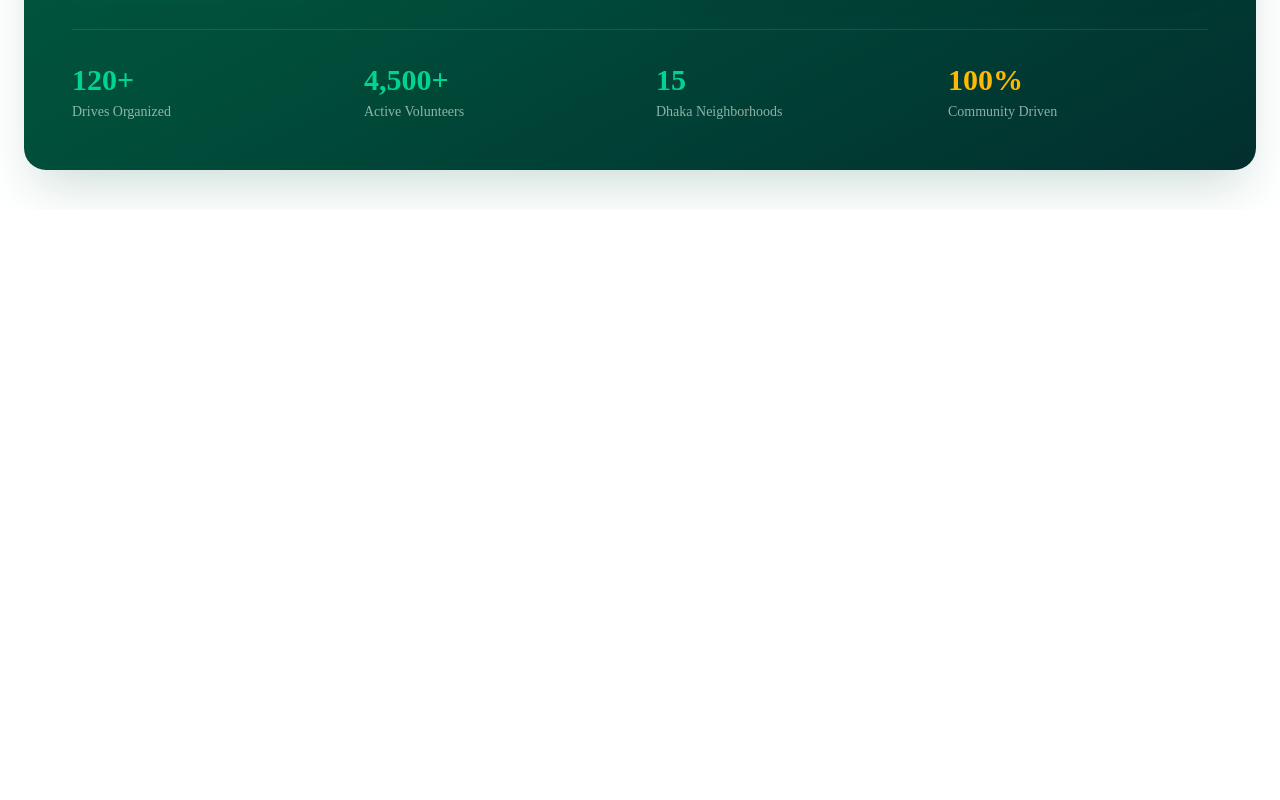
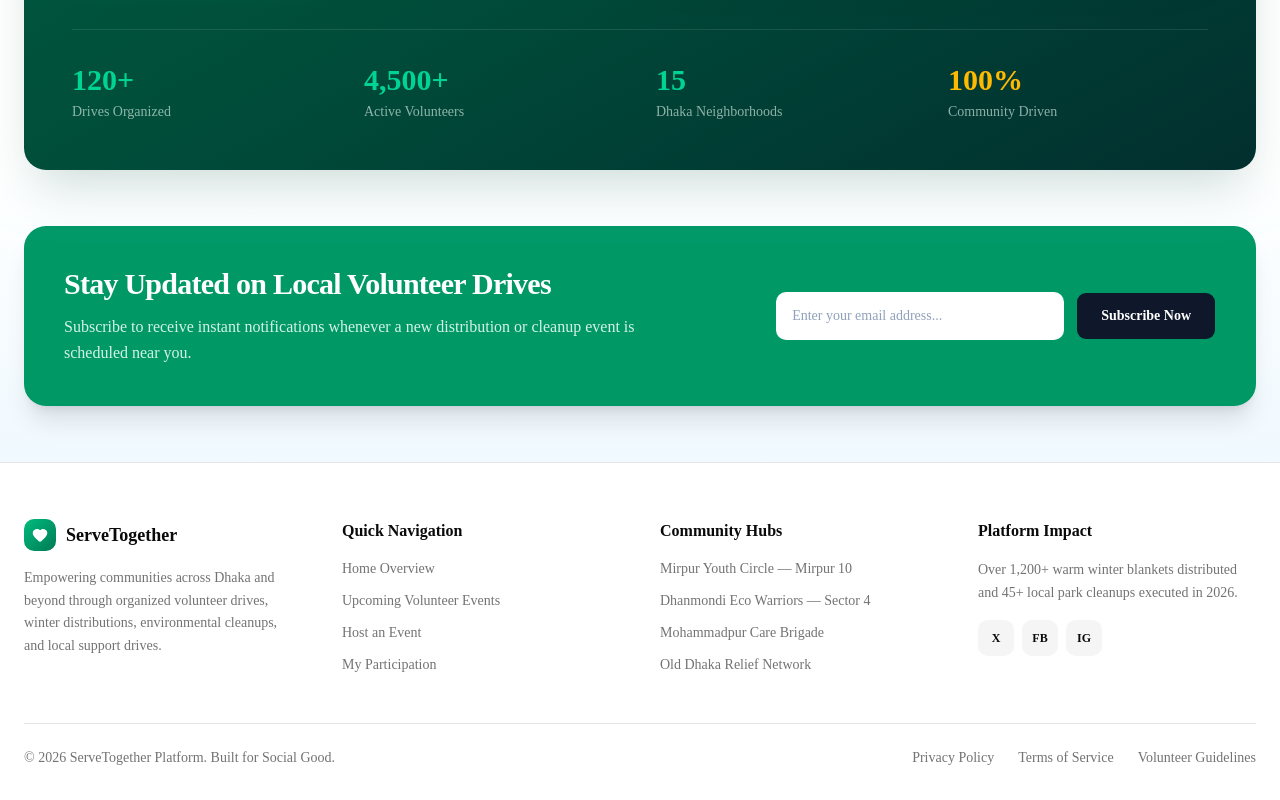
Before and after one commit to rasheduldev/serve-together-client, a Next.js app: page / in a window 1280 px wide. Shown: the part 590-1390 px from the top of the page. Before the commit the page ends 800 px from the top, so only its background shows below. Built offline with nearby package versions, Linux system fonts and the light colour scheme.

Commit message:
added newsletter and footer section

```diff
--- a/src/app/page.tsx
+++ b/src/app/page.tsx
@@ -1,5 +1,7 @@
 import { Navbar } from "@/components/navbar"
 import { Banner } from "@/components/banner"
+import { Newsletter } from "@/components/newsletter"
+import { Footer } from "@/components/footer"
 
 export default function Home() {
   return (
@@ -7,7 +9,9 @@ export default function Home() {
       <Navbar />
       <main className="flex-1">
         <Banner />
+        <Newsletter />
       </main>
+      <Footer />
     </>
   );
 }
--- /dev/null
+++ b/src/components/footer.tsx
@@ -0,0 +1,119 @@
+import Link from "next/link"
+import { Heart } from "lucide-react"
+
+const quickLinks = [
+  { label: "Home Overview", href: "/" },
+  { label: "Upcoming Volunteer Events", href: "/events" },
+  { label: "Host an Event", href: "/host" },
+  { label: "My Participation", href: "/participation" },
+] as const
+
+const communityHubs = [
+  "Mirpur Youth Circle — Mirpur 10",
+  "Dhanmondi Eco Warriors — Sector 4",
+  "Mohammadpur Care Brigade",
+  "Old Dhaka Relief Network",
+] as const
+
+const legalLinks = ["Privacy Policy", "Terms of Service", "Volunteer Guidelines"] as const
+
+export function Footer() {
+  return (
+    <footer className="border-t border-border bg-background">
+      <div className="mx-auto max-w-7xl px-4 pt-14 pb-8 sm:px-6">
+        <div className="grid gap-10 sm:grid-cols-2 lg:grid-cols-4">
+          <div>
+            <Link href="/" className="flex items-center gap-2.5">
+              <span className="flex size-8 shrink-0 items-center justify-center rounded-lg bg-gradient-to-br from-emerald-500 to-emerald-700">
+                <Heart className="size-4 fill-white text-white" />
+              </span>
+              <span className="text-lg font-extrabold text-foreground">
+                ServeTogether
+              </span>
+            </Link>
+            <p className="mt-4 max-w-[260px] text-sm leading-relaxed text-muted-foreground">
+              Empowering communities across Dhaka and beyond through organized
+              volunteer drives, winter distributions, environmental cleanups,
+              and local support drives.
+            </p>
+          </div>
+
+          <div>
+            <h3 className="mb-4 text-base font-semibold text-foreground">
+              Quick Navigation
+            </h3>
+            <ul className="space-y-3 text-sm text-muted-foreground">
+              {quickLinks.map((link) => (
+                <li key={link.label}>
+                  <Link
+                    href={link.href}
+                    className="transition-colors hover:text-foreground"
+                  >
+                    {link.label}
+                  </Link>
+                </li>
+              ))}
+            </ul>
+          </div>
+
+          <div>
+            <h3 className="mb-4 text-base font-semibold text-foreground">
+              Community Hubs
+            </h3>
+            <ul className="space-y-3 text-sm text-muted-foreground">
+              {communityHubs.map((hub) => (
+                <li key={hub}>
+                  <Link
+                    href="/events"
+                    className="transition-colors hover:text-foreground"
+                  >
+                    {hub}
+                  </Link>
+                </li>
+              ))}
+            </ul>
+          </div>
+
+          <div>
+            <h3 className="mb-4 text-base font-semibold text-foreground">
+              Platform Impact
+            </h3>
+            <p className="text-sm leading-relaxed text-muted-foreground">
+              Over 1,200+ warm winter blankets distributed and 45+ local park
+              cleanups executed in 2026.
+            </p>
+            <div className="mt-4 flex gap-2">
+              {["X", "FB", "IG"].map((social) => (
+                <Link
+                  key={social}
+                  href="#"
+                  aria-label={social}
+                  className="flex size-9 items-center justify-center rounded-lg bg-muted text-xs font-bold text-foreground transition-colors hover:bg-accent"
+                >
+                  {social}
+                </Link>
+              ))}
+            </div>
+          </div>
+        </div>
+
+        <div className="mt-12 flex flex-col-reverse gap-4 border-t border-border pt-6 sm:flex-row sm:items-center sm:justify-between">
+          <p className="text-xs text-muted-foreground sm:text-sm">
+            © 2026 ServeTogether Platform. Built for Social Good.
+          </p>
+          <div className="flex flex-wrap gap-x-6 gap-y-2 text-xs text-muted-foreground sm:text-sm">
+            {legalLinks.map((label) => (
+              <Link
+                key={label}
+                href="#"
+                className="transition-colors hover:text-foreground"
+              >
+                {label}
+              </Link>
+            ))}
+          </div>
+        </div>
+      </div>
+    </footer>
+  )
+}
--- /dev/null
+++ b/src/components/newsletter.tsx
@@ -0,0 +1,53 @@
+"use client"
+
+import type { FormEvent } from "react"
+import { Button } from "@/components/ui/button"
+
+export function Newsletter() {
+  const handleSubmit = (e: FormEvent<HTMLFormElement>) => {
+    e.preventDefault()
+    e.currentTarget.reset()
+  }
+
+  return (
+    <section className="bg-gradient-to-b from-transparent to-sky-50 dark:to-sky-950/40">
+      <div className="mx-auto max-w-7xl px-4 py-14 sm:px-6">
+        <div className="flex flex-col gap-8 rounded-3xl bg-emerald-600 p-8 shadow-xl sm:p-10 lg:flex-row lg:items-center lg:justify-between">
+          <div className="max-w-xl">
+            <h2 className="text-2xl font-extrabold tracking-tight text-white sm:text-3xl">
+              Stay Updated on Local Volunteer Drives
+            </h2>
+            <p className="mt-3 text-sm leading-relaxed text-emerald-50/90 sm:text-base">
+              Subscribe to receive instant notifications whenever a new
+              distribution or cleanup event is scheduled near you.
+            </p>
+          </div>
+
+          <form
+            onSubmit={handleSubmit}
+            className="flex w-full flex-col gap-3 sm:flex-row lg:w-auto lg:shrink-0"
+          >
+            <label htmlFor="newsletter-email" className="sr-only">
+              Email address
+            </label>
+            <input
+              id="newsletter-email"
+              name="email"
+              type="email"
+              required
+              autoComplete="email"
+              placeholder="Enter your email address..."
+              className="h-12 w-full rounded-lg bg-white px-4 text-sm text-slate-900 placeholder:text-slate-400 outline-none focus:ring-2 focus:ring-white/70 sm:w-72"
+            />
+            <Button
+              type="submit"
+              className="h-12 rounded-lg bg-slate-900 px-6 text-sm font-semibold text-white hover:bg-slate-800"
+            >
+              Subscribe Now
+            </Button>
+          </form>
+        </div>
+      </div>
+    </section>
+  )
+}
```
